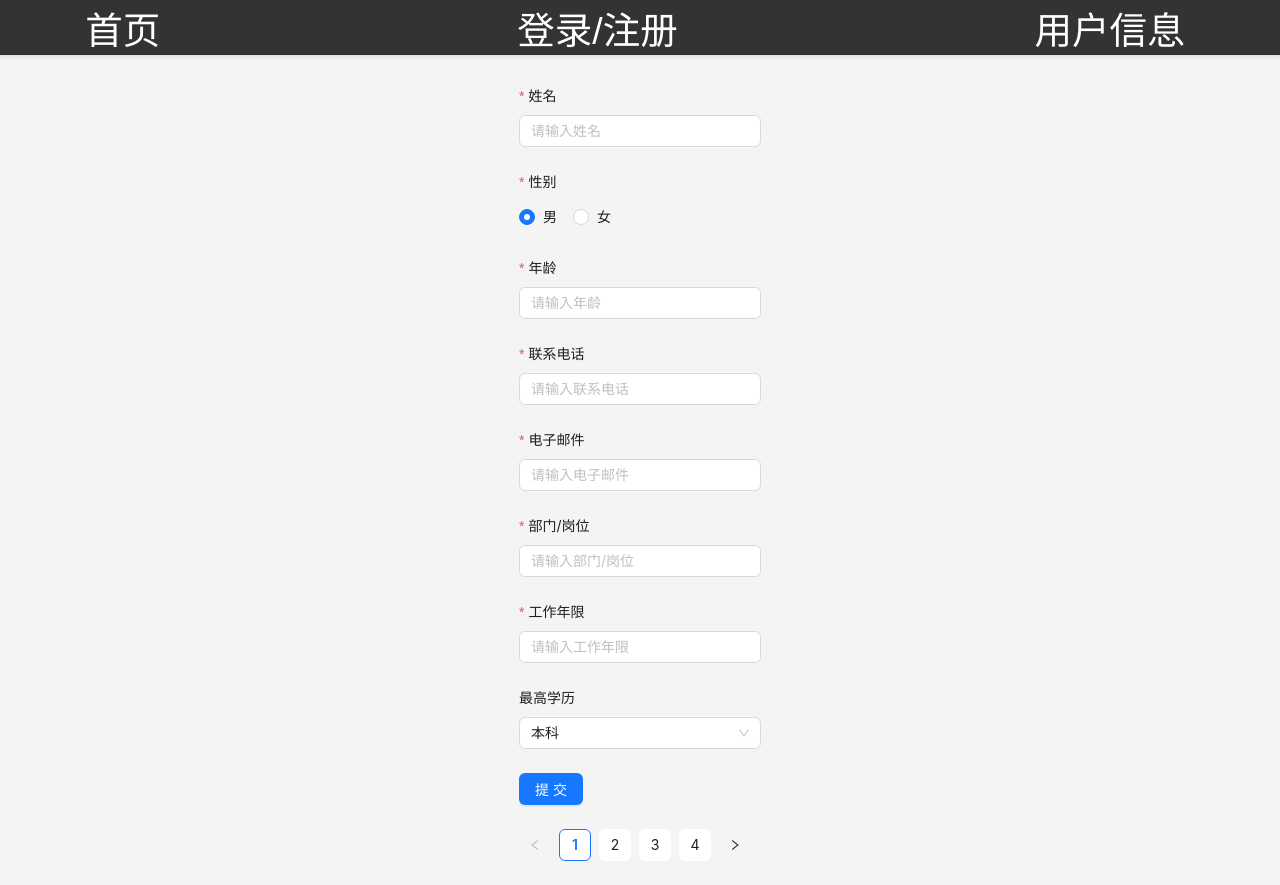
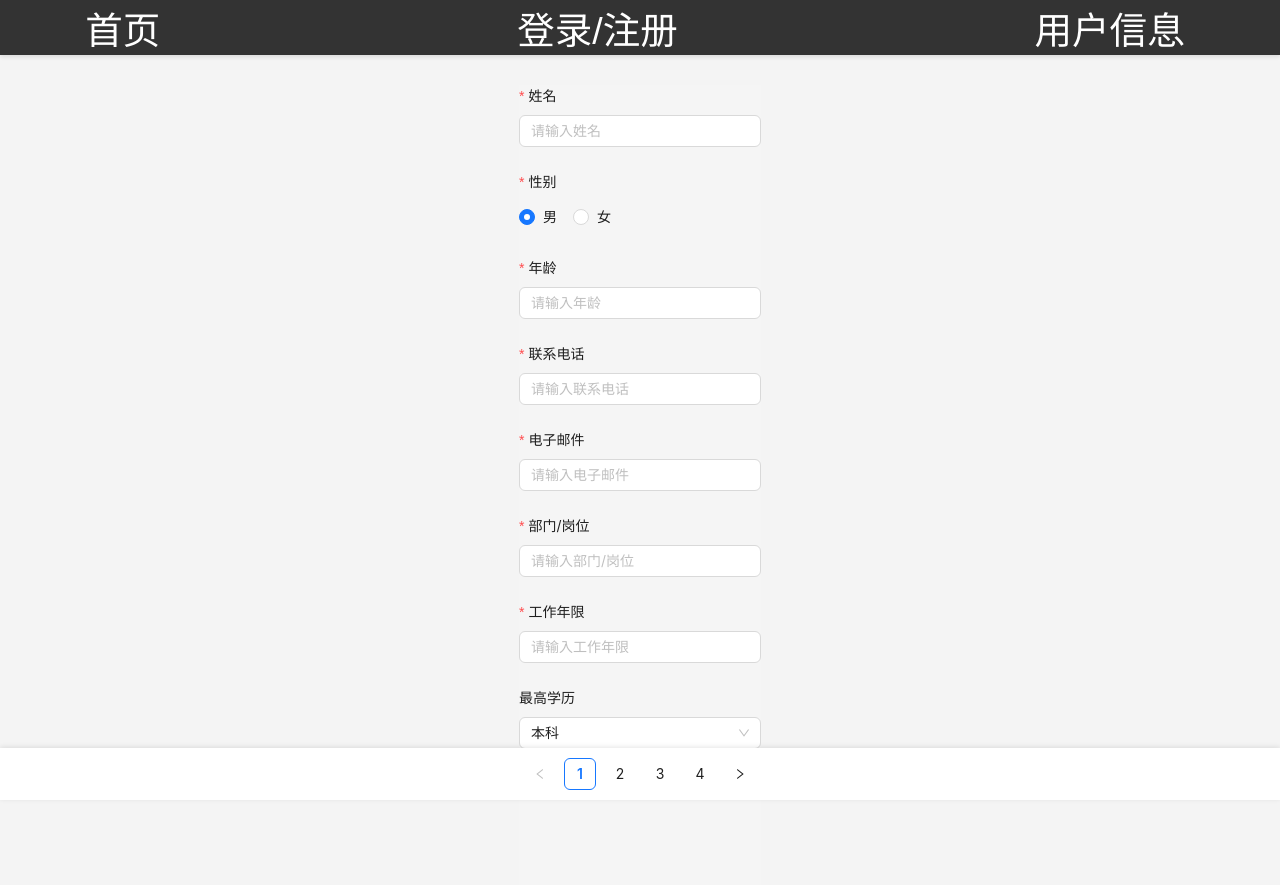
Before and after one commit to caiwenguo1314/EXcode, a React (Create React App) app: page /ProfileForm in a window 1280 px wide. Built offline with nearby package versions, Linux system fonts and the light colour scheme.

Commit message:
完善表单

```diff
--- a/src/components/Forms/ProfileForm/ProfileForm.js
+++ b/src/components/Forms/ProfileForm/ProfileForm.js
@@ -1,8 +1,8 @@
 import React, { useState } from "react";
-import { Form, Input, Radio, Select, Rate, Checkbox, Button, Pagination } from "antd";
+import { Form, Input, Radio, Select, Rate, Checkbox, Button, Pagination, Layout } from "antd";
 
 const { Option } = Select;
-
+const { Footer, Content } = Layout;
 const formItems = [
   {
     label: "姓名",
@@ -198,6 +198,15 @@ const formItems = [
       </Radio.Group>
     ),
   },
+  {
+    label: "",
+    name: "Button",
+    component: (
+      <Button type="primary" htmlType="button">
+        提交
+      </Button>
+    ),
+  }
 ];
 const PAGE_SIZE = 8;
 export default function ProfileForm() {
@@ -236,6 +245,7 @@ export default function ProfileForm() {
 
   return (
     <div>
+      <Layout style={{ minHeight: '100vh' }}>
         <Form
           layout="vertical"
           onFinish={onFinish}
@@ -250,24 +260,33 @@ export default function ProfileForm() {
               communication: 3,
             },
           }}
-        style={{ maxWidth: 350, margin: "0 auto" }}
+          style={{ maxWidth: 300, margin: "0 auto" }}
         >
           {currentItems.map((item) => (
             <Form.Item key={item.name} label={item.label} name={item.name} rules={item.rules}>
               {item.component}
             </Form.Item>
           ))}
-
-        <Form.Item>
-          <Button type="primary" htmlType="submit">
-            提交
-          </Button>
-        </Form.Item>
         </Form>
-      <Pagination current={currentPage}
+        <Footer style={{ textAlign: 'center' }}>
+          <Pagination style={{
+            position: 'fixed',
+            bottom: 0,
+            left: 0,
+            right: 0,
+            background: '#fff',
+            padding: '10px',
+            textAlign: 'center',
+            boxShadow: '0 -1px 5px rgba(0,0,0,0.1)',
+            alignItems: 'center',
+            justifyContent: 'center',
+          }}
+            current={currentPage}
             pageSize={PAGE_SIZE}
             total={totalItems}
             onChange={(page) => setCurrentPage(page)} />
+        </Footer>
+      </Layout>
     </div>
   );
 }
```
Lines whose indentation alone changed are shown as unchanged.
